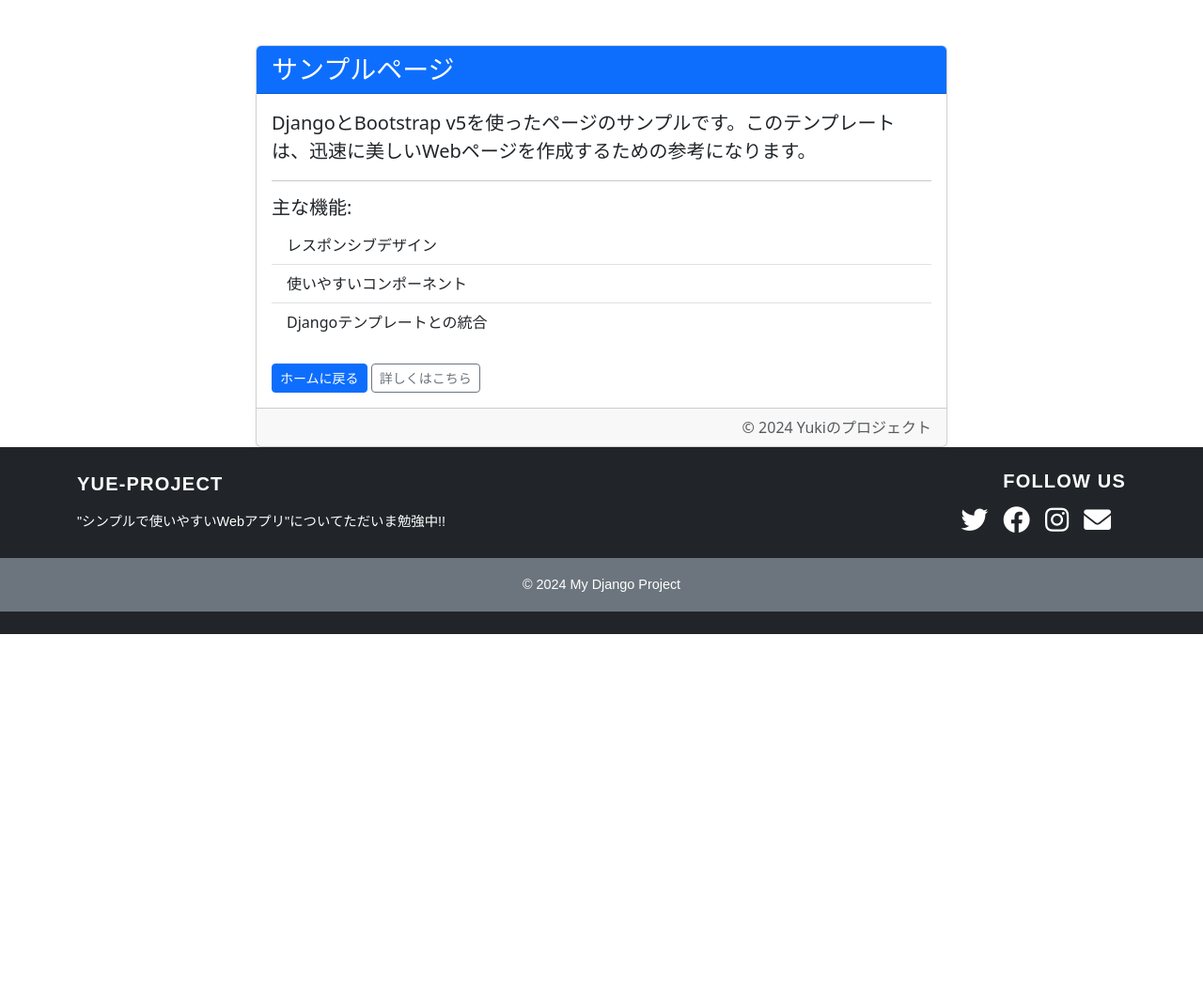
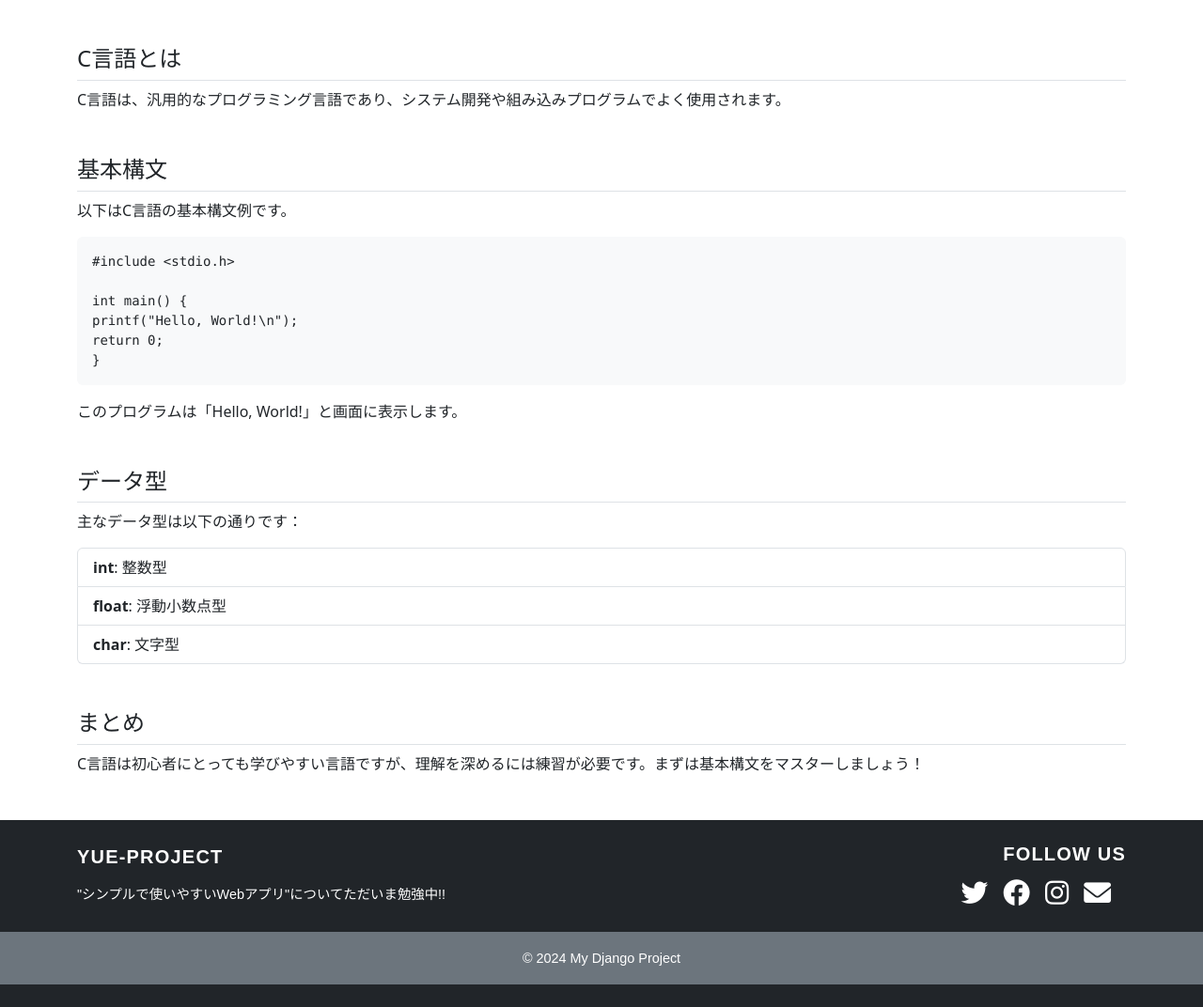
Before and after one commit to yue4521/mysite-django, a Django app: page / in a window 1280 px wide. Shown: the part 150-1222 px from the top of the page at 94% size. Before the commit the page ends 825 px from the top, so only its background shows below. Run offline with Django 4.2, Linux system fonts and the light colour scheme; some libraries are stand-ins or nearby versions.

Commit message:
edit blog sample

```diff
--- a/mysite/myblog/templates/blog_sample.html
+++ b/mysite/myblog/templates/blog_sample.html
@@ -3,34 +3,37 @@
 {% block title %}blogのサンプル{% endblock %}
 
 {% block content %}
-<div class="container mt-5">
-    <div class="row justify-content-center">
-        <div class="col-lg-8 col-md-10">
-            <div class="card shadow-sm">
-                <div class="card-header bg-primary text-white">
-                    <h3 class="mb-0">サンプルページ</h3>
-                </div>
-                <div class="card-body">
-                    <p class="lead">
-                        DjangoとBootstrap v5を使ったページのサンプルです。このテンプレートは、迅速に美しいWebページを作成するための参考になります。
-                    </p>
-                    <hr>
-                    <h5>主な機能:</h5>
-                    <ul class="list-group list-group-flush">
-                        <li class="list-group-item">レスポンシブデザイン</li>
-                        <li class="list-group-item">使いやすいコンポーネント</li>
-                        <li class="list-group-item">Djangoテンプレートとの統合</li>
-                    </ul>
-                    <div class="mt-4">
-                        <a href="{% url 'home' %}" class="btn btn-primary btn-sm">ホームに戻る</a>
-                        <a href="#" class="btn btn-outline-secondary btn-sm">詳しくはこちら</a>
-                    </div>
-                </div>
-                <div class="card-footer text-muted text-end">
-                    &copy; 2024 Yukiのプロジェクト
-                </div>
-            </div>
+
+<div class="container my-5">
+    <section class="mb-5">
+        <h2 class="h4 border-bottom pb-2">C言語とは</h2>
+        <p>C言語は、汎用的なプログラミング言語であり、システム開発や組み込みプログラムでよく使用されます。</p>
+    </section>
+    <section class="mb-5">
+        <h2 class="h4 border-bottom pb-2">基本構文</h2>
+        <p>以下はC言語の基本構文例です。</p>
+        <div class="bg-light p-3 rounded">
+            <pre class="mb-0"><code>#include &lt;stdio.h&gt;
+
+int main() {
+printf("Hello, World!\n");
+return 0;
+}</code></pre>
         </div>
-    </div>
+        <p class="mt-3">このプログラムは「Hello, World!」と画面に表示します。</p>
+    </section>
+    <section class="mb-5">
+        <h2 class="h4 border-bottom pb-2">データ型</h2>
+        <p>主なデータ型は以下の通りです：</p>
+        <ul class="list-group">
+            <li class="list-group-item"><strong>int</strong>: 整数型</li>
+            <li class="list-group-item"><strong>float</strong>: 浮動小数点型</li>
+            <li class="list-group-item"><strong>char</strong>: 文字型</li>
+        </ul>
+    </section>
+    <section>
+        <h2 class="h4 border-bottom pb-2">まとめ</h2>
+        <p>C言語は初心者にとっても学びやすい言語ですが、理解を深めるには練習が必要です。まずは基本構文をマスターしましょう！</p>
+    </section>
 </div>
 {% endblock %}
```
Also changed, not shown: mysite/myblog/templates/tmp/blog/blog_old.html (added, +31 -0 lines).
